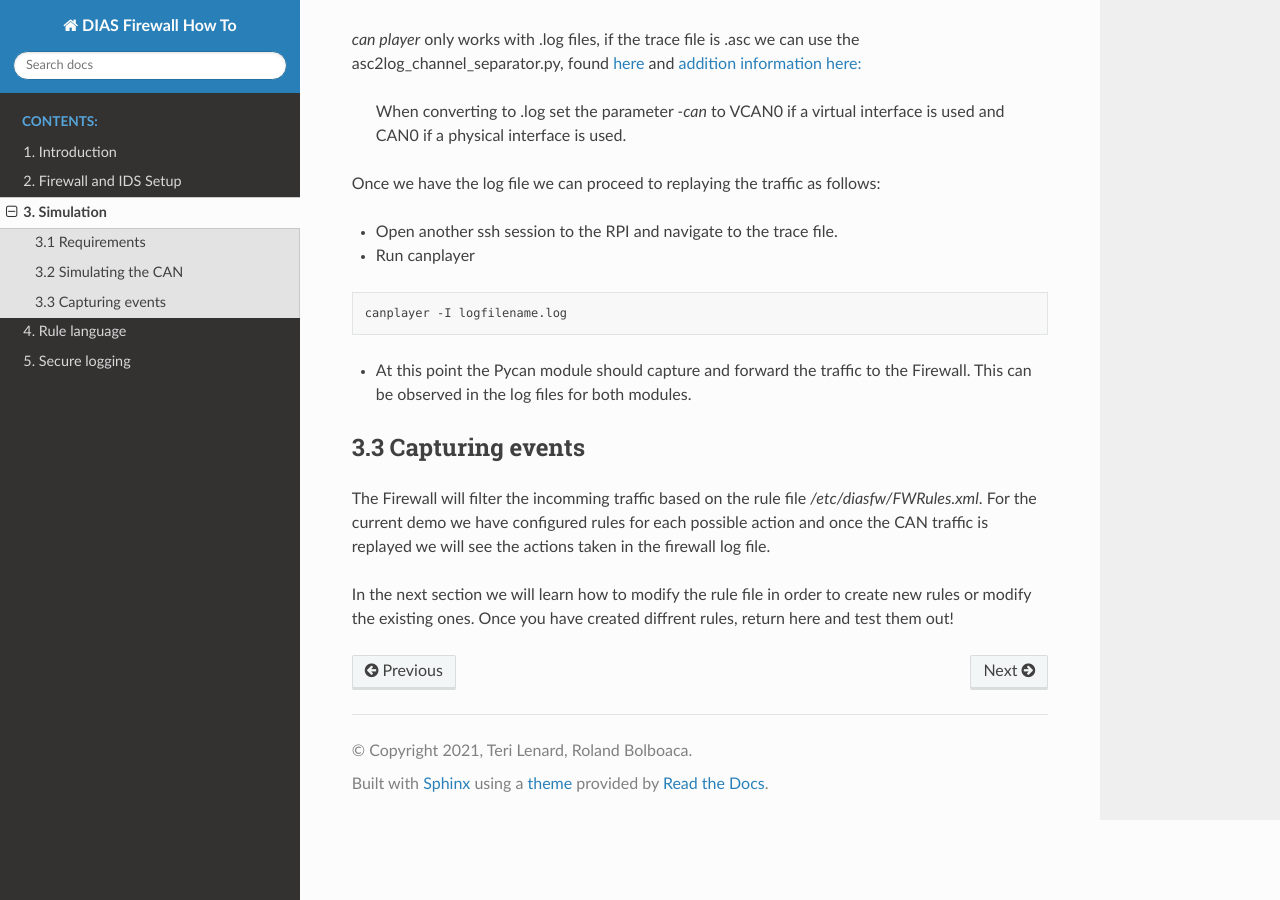
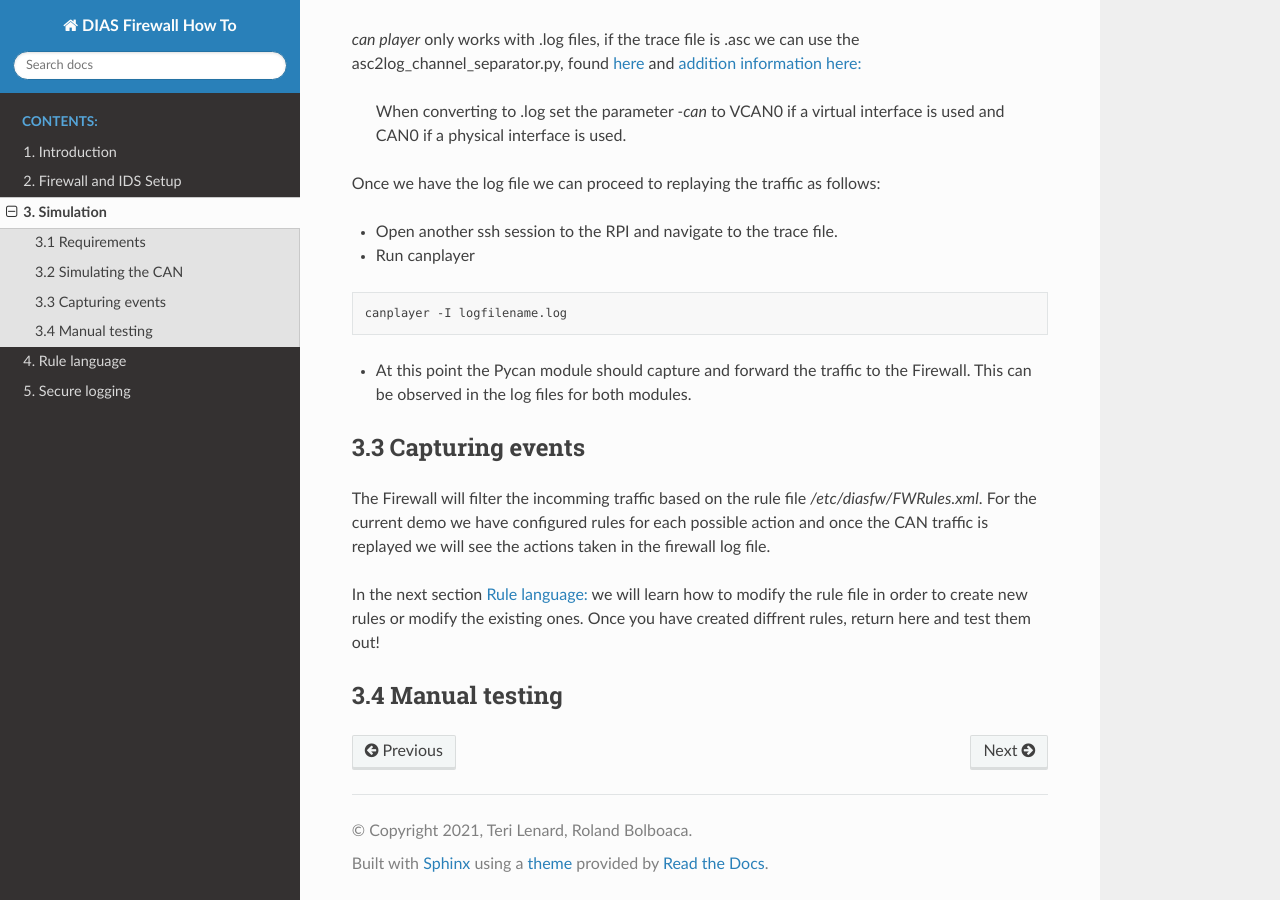
Before and after one commit to terilenard/dias-kuksa-firewall-doc, a Sphinx documentation site: the page built from source/run.rst, in a window 1280 px wide and 900 px high, scrolled down 700 px. Built offline with Sphinx 7.4.7 and the Read the Docs theme 2.0.0, drawn with Linux system fonts in a browser that asks for light colours.

Commit message:
Update run.rst

```diff
--- a/source/run.rst
+++ b/source/run.rst
@@ -40,5 +40,8 @@ Once we have the log file we can proceed to replaying the traffic as follows:
 The Firewall will filter the incomming traffic based on the rule file */etc/diasfw/FWRules.xml*.
 For the current demo we have configured rules for each possible action and once the CAN traffic is replayed we will see the actions taken in the firewall log file.
 
-In the next section we will learn how to modify the rule file in order to create new rules or modify the existing ones.
+In the next section `Rule language: <https://dias-kuksa-firewall-doc.readthedocs.io/en/latest/rules.html#_>`_ we will learn how to modify the rule file in order to create new rules or modify the existing ones.
 Once you have created diffrent rules, return here and test them out!
+
+3.4 Manual testing
+------------------
```
